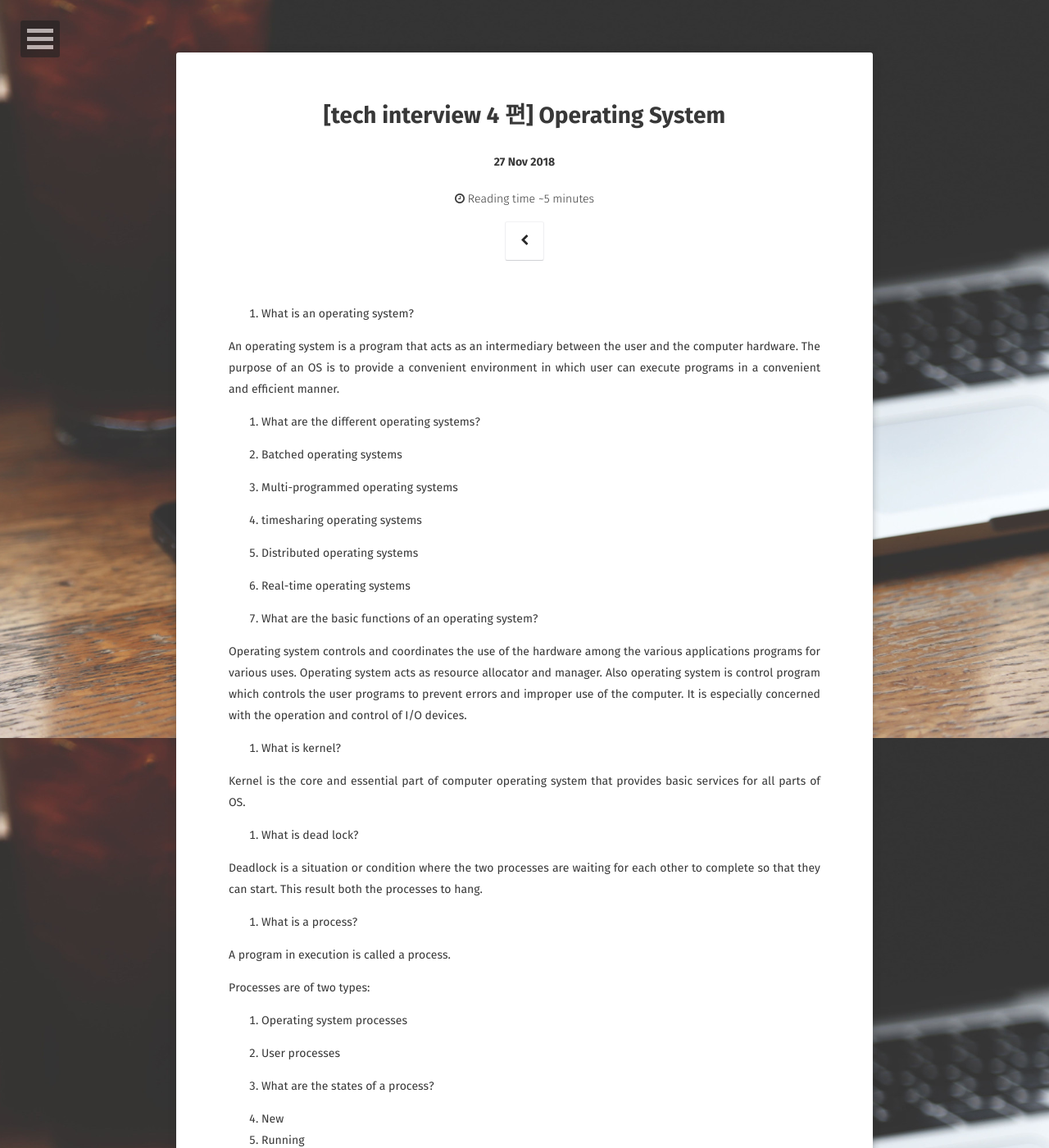
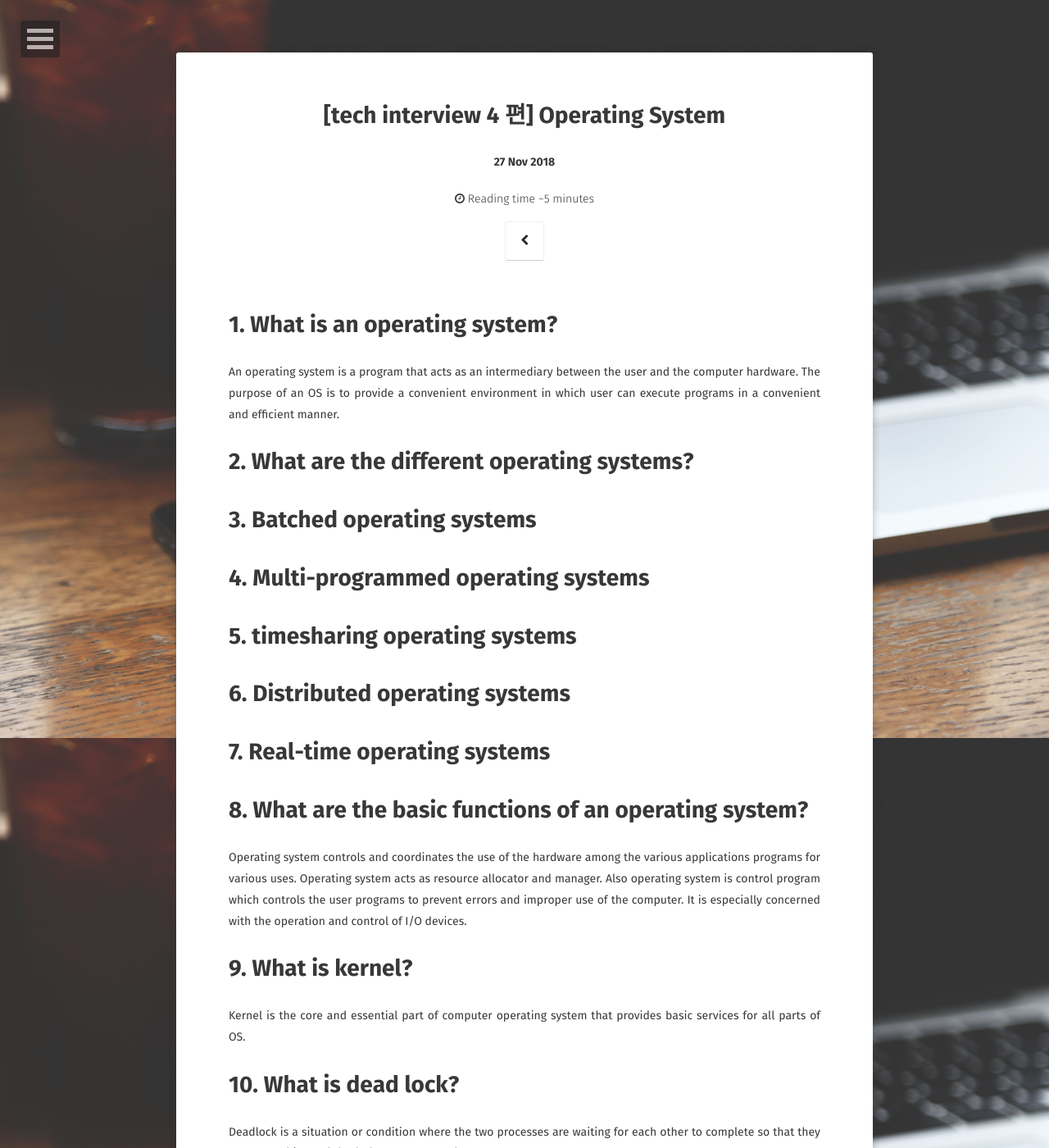
Before and after one commit to JoosJuliet/joosjuliet.github.io, a Jekyll site: the page built from _posts/2018-11-27-os_technical_interview.md, in a window 1280 px wide and 1400 px high. Shown: the whole window at 82% size. Built offline with Jekyll 4.4.1, drawn with Linux system fonts in a browser that asks for light colours; some web fonts are replaced; some of the changed text lies outside the part shown.

Commit message:
renumbering os tech interview

```diff
--- a/_posts/2018-11-27-os_technical_interview.md
+++ b/_posts/2018-11-27-os_technical_interview.md
@@ -9,44 +9,44 @@ comments: true
 
 
 
-1. What is an operating system?
+# 1. What is an operating system?
 
 An operating system is a program that acts as an intermediary between the user and the computer hardware. The purpose of an OS is to provide a convenient environment in which user can execute programs in a convenient and efficient manner.
 
 
-2. What are the different operating systems?
+# 2. What are the different operating systems?
 
-1.     Batched operating systems
+# 3. Batched operating systems
 
-2.     Multi-programmed operating systems
+# 4. Multi-programmed operating systems
 
-3.     timesharing operating systems
+# 5. timesharing operating systems
 
-4.     Distributed operating systems
+# 6. Distributed operating systems
 
-5.     Real-time operating systems
+# 7. Real-time operating systems
 
 
 
 
-3. What are the basic functions of an operating system?
+# 8. What are the basic functions of an operating system?
 
 Operating system controls and coordinates the use of the hardware among the various applications programs for various uses. Operating system acts as resource allocator and manager. Also operating system is control program which controls the user programs to prevent errors and improper use of the computer. It is especially concerned with the operation and control of I/O devices.
 
 
 
-4. What is kernel?
+# 9. What is kernel?
 
 Kernel is the core and essential part of computer operating system that provides basic services for all parts of OS.
 
 
-6. What is dead lock?
+# 10. What is dead lock?
 
 Deadlock is a situation or condition where the two processes are waiting for each other to complete so that they can start. This result both the processes to hang.
 
 
 
-7. What is a process?
+# 11. What is a process?
 
 A program in execution is called a process.
 
```
Also changed, not shown: other parts of _posts/2018-11-27-os_technical_interview.md (+7 -7 lines).
